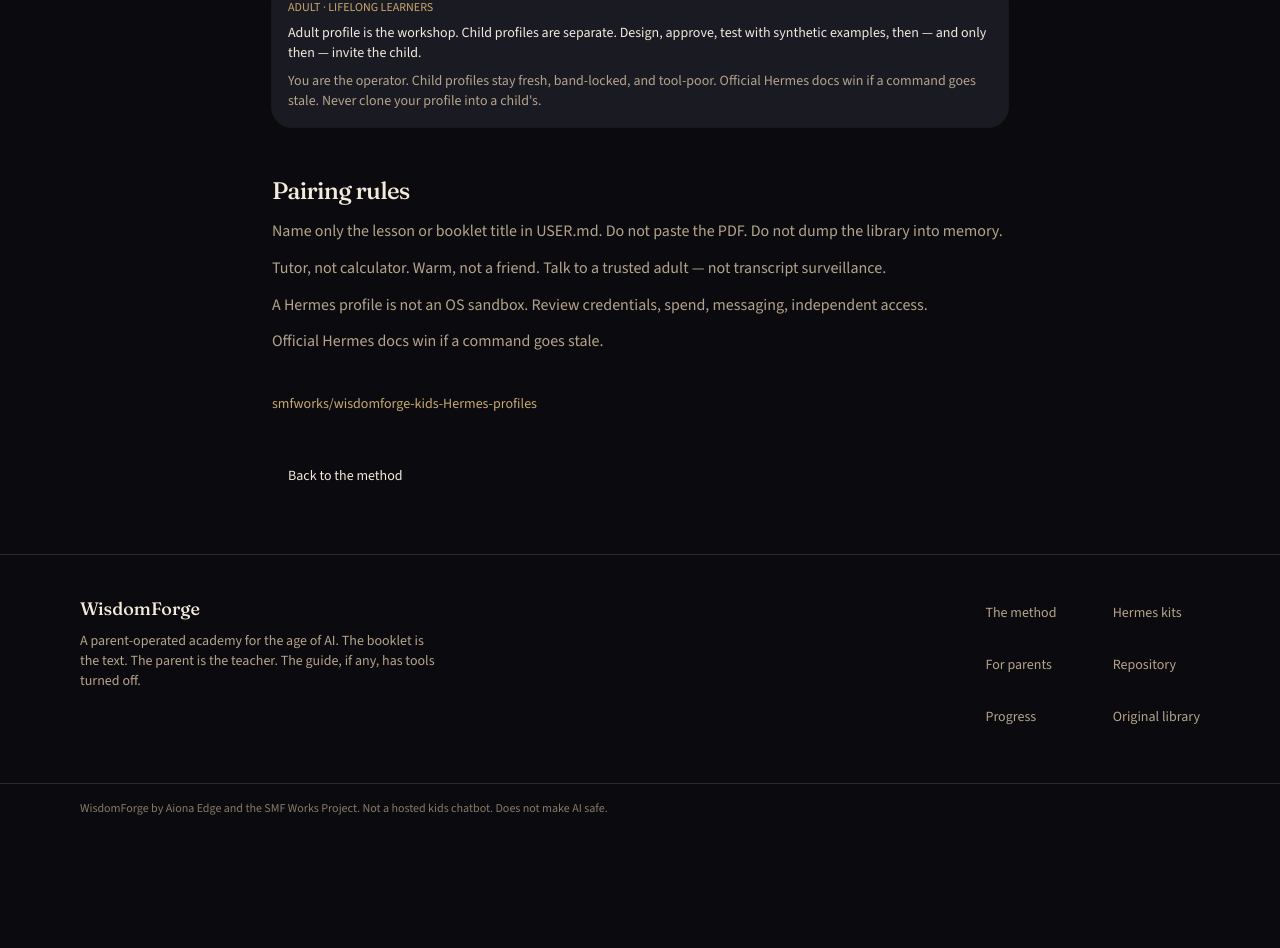
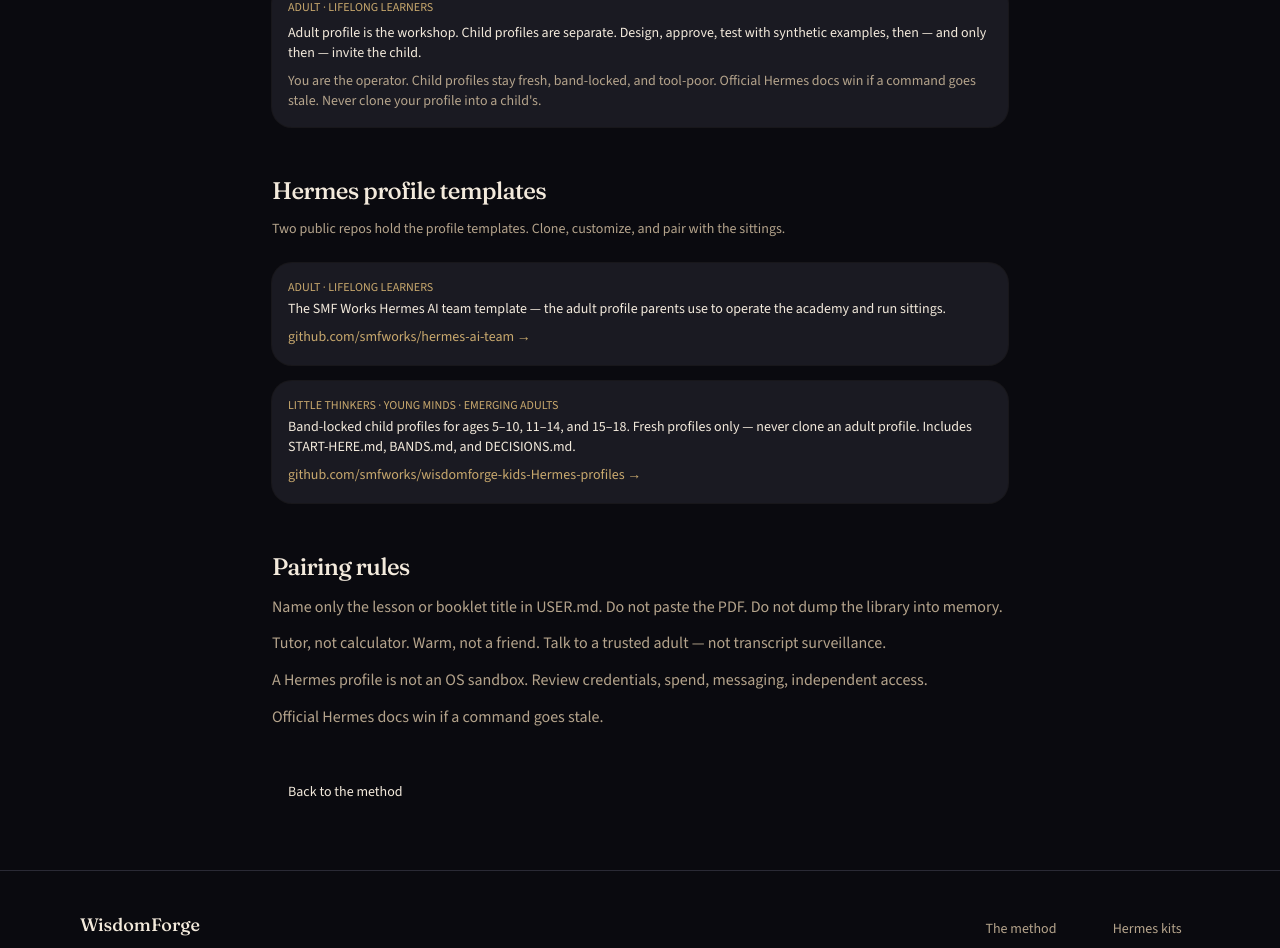
Before and after one commit to smfworks/wisdomforge, a Next.js app: page /hermes in a window 1280 px wide. Shown: the part 1250-2198 px from the top of the page. Before the commit the page ends 2082 px from the top, so only its background shows below. Built offline with nearby package versions, Linux system fonts and the light colour scheme.

Commit message:
feat: add both Hermes profile template repos — adult (hermes-ai-team) and kids (wisdomforge-kids-Hermes-profiles) with clear grab-and-customize cards

```diff
--- a/src/app/hermes/page.tsx
+++ b/src/app/hermes/page.tsx
@@ -58,6 +58,43 @@
         </ul>
       </section>
 
+      <section className="mt-12">
+        <h2 className="font-display text-2xl text-fg">Hermes profile templates</h2>
+        <p className="mt-3 text-sm text-muted">
+          Two public repos hold the profile templates. Clone, customize, and pair with the sittings.
+        </p>
+        <ul className="mt-6 space-y-4">
+          <li className="rounded-lg bg-raised p-4 shadow-[var(--shadow-border)]">
+            <p className="text-xs text-accent uppercase">Adult · Lifelong Learners</p>
+            <p className="mt-1 text-sm text-fg">
+              The SMF Works Hermes AI team template — the adult profile parents use to operate the academy and run sittings.
+            </p>
+            <a
+              className="mt-2 inline-flex text-sm text-accent hover:underline"
+              href="https://github.com/smfworks/hermes-ai-team"
+              rel="noreferrer"
+              target="_blank"
+            >
+              github.com/smfworks/hermes-ai-team →
+            </a>
+          </li>
+          <li className="rounded-lg bg-raised p-4 shadow-[var(--shadow-border)]">
+            <p className="text-xs text-accent uppercase">Little Thinkers · Young Minds · Emerging Adults</p>
+            <p className="mt-1 text-sm text-fg">
+              Band-locked child profiles for ages 5–10, 11–14, and 15–18. Fresh profiles only — never clone an adult profile. Includes START-HERE.md, BANDS.md, and DECISIONS.md.
+            </p>
+            <a
+              className="mt-2 inline-flex text-sm text-accent hover:underline"
+              href="https://github.com/smfworks/wisdomforge-kids-Hermes-profiles"
+              rel="noreferrer"
+              target="_blank"
+            >
+              github.com/smfworks/wisdomforge-kids-Hermes-profiles →
+            </a>
+          </li>
+        </ul>
+      </section>
+
       <section className="mt-12 space-y-3 text-muted">
         <h2 className="font-display text-2xl text-fg">Pairing rules</h2>
         <p>Name only the lesson or booklet title in USER.md. Do not paste the PDF. Do not dump the library into memory.</p>
@@ -65,17 +102,6 @@
         <p>A Hermes profile is not an OS sandbox. Review credentials, spend, messaging, independent access.</p>
         <p>Official Hermes docs win if a command goes stale.</p>
       </section>
-
-      <p className="mt-10 text-sm">
-        <a
-          className="text-accent hover:underline"
-          href="https://github.com/smfworks/wisdomforge-kids-Hermes-profiles"
-          rel="noreferrer"
-          target="_blank"
-        >
-          smfworks/wisdomforge-kids-Hermes-profiles
-        </a>
-      </p>
 
       <div className="mt-10">
         <Button asChild variant="ghost">
```
